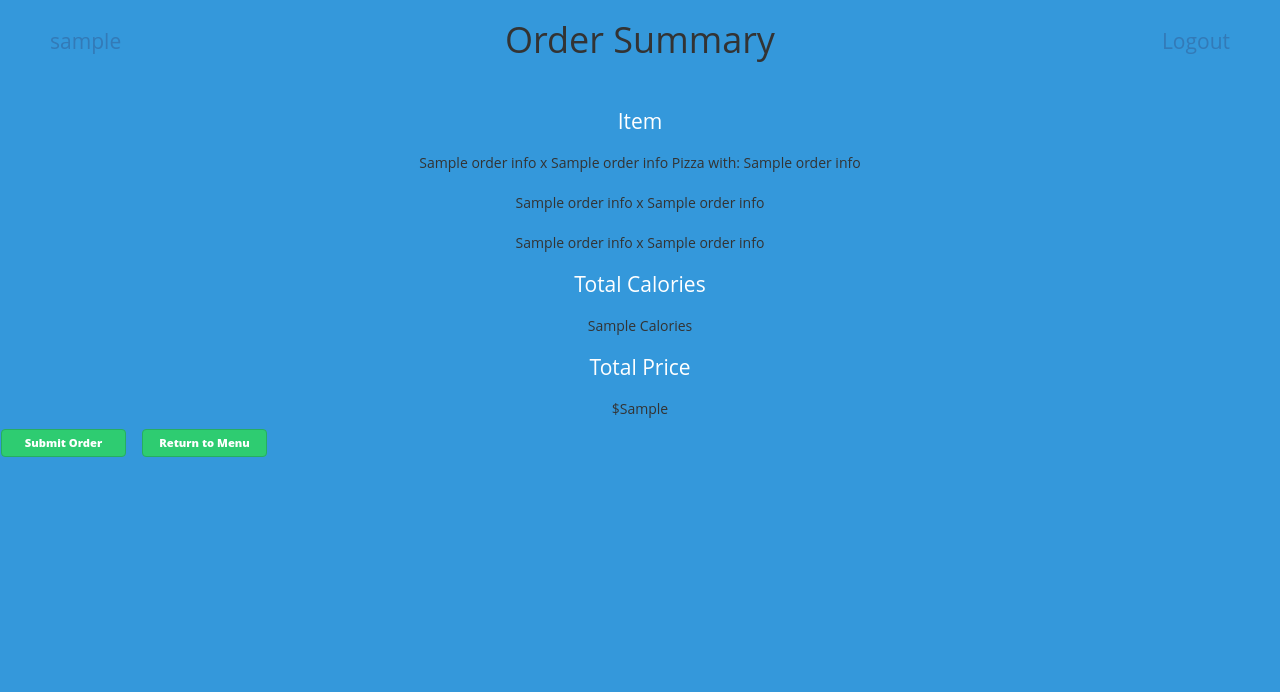
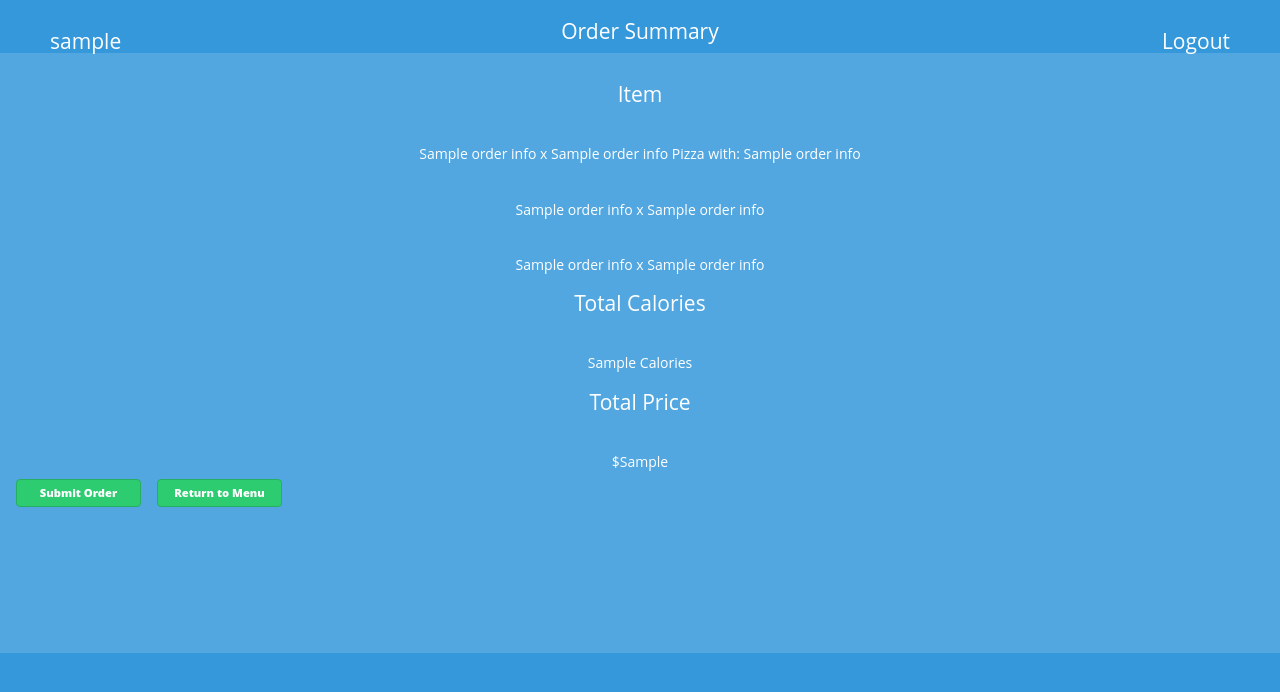
Before and after one commit to Sthakur27/woohoopizza, a Flask app: template templates/order_summary.html in a window 1280 px wide. Shown: the top 692 px of the page. Run offline with Flask 2, Linux system fonts and the light colour scheme; the visitor is signed in with stand-in values (Sample User, id 1); tables that the repository leaves empty hold one stand-in row (values such as "Sample post"); the template is opened without the code that fills it: most values are stand-ins (such as "Sample title", 1, 10 or a date in 2020); some libraries are stand-ins or nearby versions.

Commit message:
style changes

```diff
--- a/templates/food_menu.html
+++ b/templates/food_menu.html
@@ -7,6 +7,11 @@
 <style>
 * {
   box-sizing: border-box;
+}
+
+a {
+  color: white;
+  text-decoration: none;
 }
 
 div{
--- a/templates/order_summary.html
+++ b/templates/order_summary.html
@@ -5,6 +5,11 @@
 <style>
 * {
   box-sizing: border-box;
+}
+
+a {
+  color: white;
+  text-decoration: none;
 }
 
 div{
@@ -33,7 +38,7 @@ h3{
 .column {
   float: left;
   width: 100%;
-  height: 500px;
+  height: 600px;
 }
 
 .row:after {
@@ -143,7 +148,7 @@ h3{
 </script>
 <body>
 
-<h1>Order Summary</h1>
+<h2>Order Summary</h2>
 
 <div class = "rightcorner">
   <h2><a href = "/logout">Logout</a></h2>
@@ -153,29 +158,26 @@ h3{
   <h2><a href = "/user/history">{{session.username}}</a></h2>
 </div>
 
-<div class="row">
-  <div class="column" style="background-color:#3498db;">
-
+<div class="column" style="background-color:#52a7e0;">
   <h2>Item</h2>
   {% for pizza in order_info[2] %}
-      <div><p>{{pizza[1]}} x {{pizza[2]}} Pizza with: {{pizza[3]}}</p></div>
+    <div><p><h3>{{pizza[1]}} x {{pizza[2]}} Pizza with: {{pizza[3]}}</h3></p></div>
   {% endfor %}
   {% for drink in order_info[3] %}
-      <div><p>{{drink[1]}} x {{drink[2]}}</p></div>
+    <div><p><h3>{{drink[1]}} x {{drink[2]}}</h3></p></div>
   {% endfor %}
   {% for breadstick in order_info[4] %}
-      <div><p>{{breadstick[1]}} x {{breadstick[2]}}</p></div>
+    <div><p><h3>{{breadstick[1]}} x {{breadstick[2]}}</h3></p></div>
   {% endfor %}
   <h2>Total Calories</h2>
-      <div><p>{{order_info[1]}}  Calories</p></div>
+    <div><p><h3>{{order_info[1]}}  Calories</h3></p></div>
   <h2>Total Price</h2>
-      <div><p>${{order_info[0]}}</p></div>
+    <div><p><h3>${{order_info[0]}}</h3></p></div>
 
   <input type="submit" name = "submit_button" class="btn" value = "Submit Order">
   <input type="submit" name = "submit_button" onclick = "redirect()" class="btn" value = "Return to Menu">
 
 </div>
-</div>
 
 </body>
 </html>
```
Also changed, not shown: templates/orderhistory.html (+14 -8 lines). Lines whose indentation alone changed are shown as unchanged.
